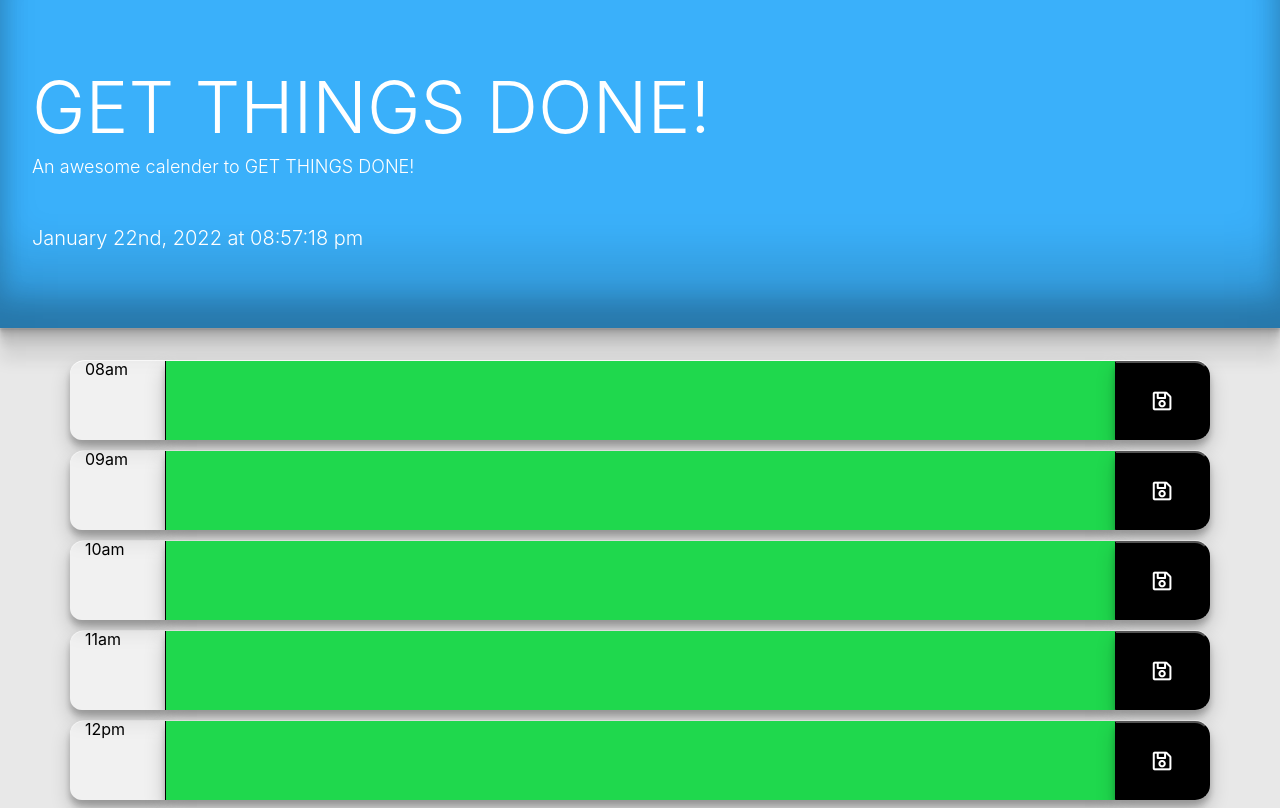
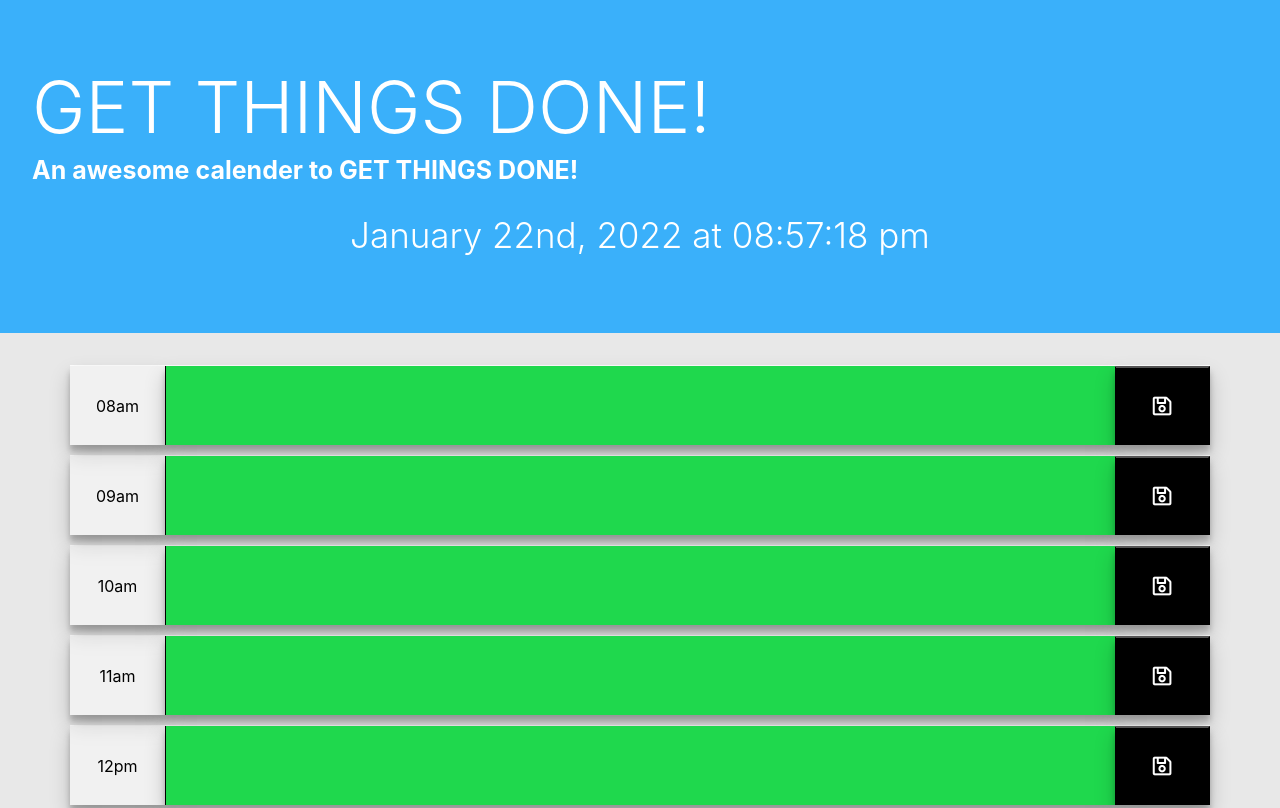
Before and after one commit to hernajor133/Calender-planner-for-the-masses, a plain HTML site: page index.html in a window 1280 px wide. Shown: the top 808 px of the page. Drawn offline with nearby package versions, Linux system fonts and the light colour scheme.

Commit message:
polishing up css

```diff
--- a/assets/styles.css
+++ b/assets/styles.css
@@ -31,11 +31,11 @@ textarea {
     background-color: var(--primary);
     color: white;
     border-radius: 0;
-    box-shadow: rgba(0, 0, 0, 0.11) 0px -23px 25px 0px inset, rgba(0, 0, 0, 0.15) 0px -36px 30px 0px inset, rgba(0, 0, 0, 0.1) 0px -79px 40px 0px inset, rgba(0, 0, 0, 0.06) 0px 2px 1px, rgba(0, 0, 0, 0.09) 0px 4px 2px, rgba(0, 0, 0, 0.09) 0px 8px 4px, rgba(0, 0, 0, 0.09) 0px 16px 8px, rgba(0, 0, 0, 0.09) 0px 32px 16px;
 }
 
 #motto {
-    font-size: 18px;
+    font-size: 25px;
+    font-weight: bold;
 }
 
 .container {
@@ -43,7 +43,11 @@ textarea {
 }
 
 #currentDay {
-    margin-top: 52px;
+    margin-top: 35px;
+    display: flex;
+    flex-direction: row;
+    justify-content: center;
+    font-size: 35px;
 }
 
 .description {
@@ -62,16 +66,17 @@ textarea {
     height: 80px;
     border-top: 1px solid white;
     margin-bottom: 10px;
-    border-radius: 15px;
 }
 
 .hour {
     background-color: #ffffff5e;
     color: #000000;
     border-right: 0px;
-    border-top-left-radius: 12px;
     box-shadow: var(--boxShadow);
-    border-bottom-left-radius: 12px;
+    display: flex;
+    flex-direction: row;
+    justify-content: center;
+    align-items: center;
 }
 
 .past {
@@ -91,8 +96,6 @@ textarea {
 
 .saveBtn {
     border-left: 1px solid black;
-    border-top-right-radius: 15px;
-    border-bottom-right-radius: 15px;
     background-color: var(--saveBtn);
     color: white;
     box-shadow: var(--boxShadow);
```
